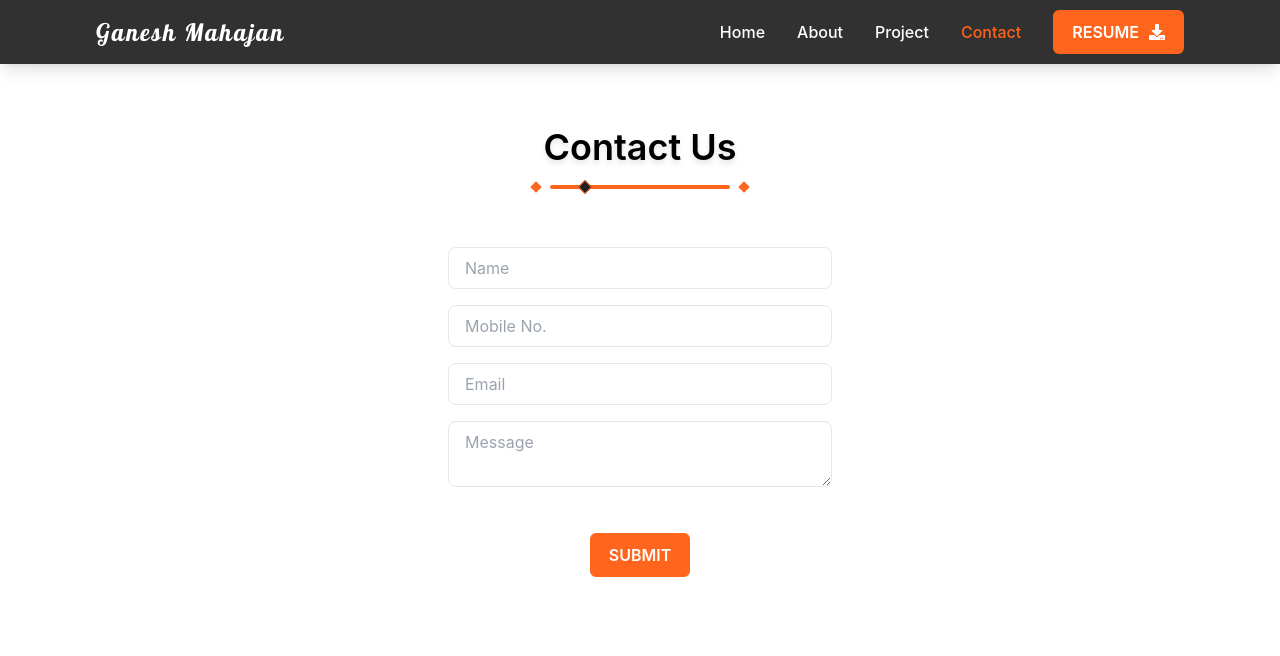
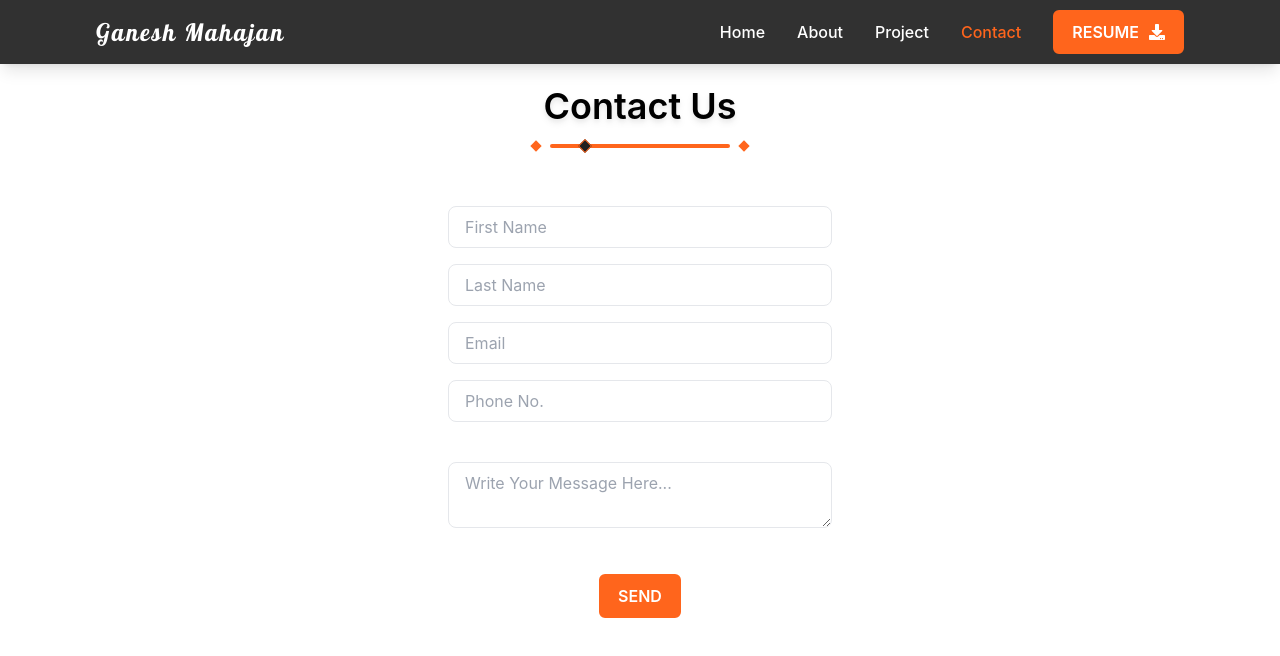
Before and after one commit to Ganesh212001/Portfolio, a React (Create React App) app: page /contact in a window 1280 px wide. Shown: the top 656 px of the page. Built offline with nearby package versions, Linux system fonts and the light colour scheme.

Commit message:
Finale Eleven

```diff
--- a/package.json
+++ b/package.json
@@ -7,14 +7,20 @@
     "@testing-library/jest-dom": "^5.16.5",
     "@testing-library/react": "^13.4.0",
     "@testing-library/user-event": "^13.5.0",
+    "animate.css": "^4.1.1",
     "autoprefixer": "^10.4.14",
     "bootstrap": "^5.3.0",
+    "cors": "^2.8.5",
+    "express": "^4.18.2",
     "framer-motion": "^10.12.16",
+    "nodemailer": "^6.9.3",
     "postcss-cli": "^10.1.0",
     "react": "^18.2.0",
+    "react-bootstrap": "^2.7.4",
     "react-dom": "^18.2.0",
     "react-icons": "^4.9.0",
     "react-modern-drawer": "^1.2.0",
+    "react-on-screen": "^2.1.1",
     "react-responsive-carousel": "^3.2.23",
     "react-router-dom": "^6.11.2",
     "react-scripts": "5.0.1",
--- a/src/pages/About.js
+++ b/src/pages/About.js
@@ -16,6 +16,7 @@ import node from '../logo/backend/node.png'
 import express from '../logo/backend/express.png'
 import python from '../logo/backend/python.png'
 import mongo from '../logo/database/mongodb.png'
+import img from '../images/portfolio_img.png'
 
 
 const About1 = () => {
@@ -46,7 +47,7 @@ const About1 = () => {
             }}
           >
             <img
-              src= "https://res.cloudinary.com/du541igfh/image/upload/v1683035791/Blog%20Portfolio%20Gilbert/Project/berthutapea.com/GilbertHutapea_qjy2gq.png"
+              src= {img}
               alt="Ganesh Mahajan"
               className="p-12 w-70 h-70 transform translate-y-[-12%]"
               title="Ganesh Mahajan"
--- a/src/pages/Contact.js
+++ b/src/pages/Contact.js
@@ -1,8 +1,48 @@
-import React from 'react';
+import { useState } from "react";
 import { motion } from 'framer-motion';
+import { Col } from "react-bootstrap"
 import BottomLine from "../components/atoms/BottomLine/index";
 
 const Contact = () => {
+
+    const formInitialDetails = {
+      firstName: '',
+      lastName: '',
+      email: '',
+      phone: '',
+      message: ''
+    }
+    const [formDetails, setFormDetails] = useState(formInitialDetails);
+    const [buttonText, setButtonText] = useState('Send');
+    const [status, setStatus] = useState({});
+
+    const onFormUpdate = (category, value) => {
+        setFormDetails({
+          ...formDetails,
+          [category]: value
+        })
+    }
+
+    const handleSubmit = async (e) => {
+      e.preventDefault();
+      setButtonText("Sending...");
+      let response = await fetch("http://localhost:5000/contact", {
+        method: "POST",
+        headers: {
+          "Content-Type": "application/json;charset=utf-8",
+        },
+        body: JSON.stringify(formDetails),
+      });
+      setButtonText("Send");
+      let result = await response.json();
+      setFormDetails(formInitialDetails);
+      if (result.code === 200) {
+        setStatus({ succes: true, message: 'Message sent successfully'});
+      } else {
+        setStatus({ succes: false, message: 'Something went wrong, please try again later.'});
+      }
+    };
+
   return (
     <div className="flex justify-center flex-col items-center h-screen -mt-10">
        <h1 className="text-4xl font-semibold drop-shadow-md text-center">
@@ -14,32 +54,34 @@ const Contact = () => {
           </motion.div>
           </h1>
           <BottomLine />
-        <form className='w-96'>
+        <form onSubmit={handleSubmit} className='w-96'>
           <div className="mb-4 mt-14 space-y-4">
           <motion.div
         initial={{ opacity: 0, x: -100 }}
         animate={{ opacity: 1, x: 0 }}
         transition={{ duration: 5 }}>
-            <input
+            <input value={formDetails.firstName}
               className="w-full px-4 py-2 border rounded-lg"
               type="text"
               id="name"
               name="name"
-              placeholder='Name'
+              placeholder='First Name'
+              onChange={(e) => onFormUpdate('firstName', e.target.value)}
             />
             </motion.div>
           </div>
           <div className="mb-4">
           <motion.div className='direction-reverse'
-        initial={{ opacity: 0, x: 100 }}
-        animate={{ opacity: 1, x: 0 }}
-        transition={{ duration: 5 }}>
-            <input
+            initial={{ opacity: 0, x: 100 }}
+            animate={{ opacity: 1, x: 0 }}
+            transition={{ duration: 5 }}>
+          <input value={formDetails.lasttName}
               className="w-full px-4 py-2 border rounded-lg"
               type="text"
               id="mobile"
               name="mobile"
-              placeholder='Mobile No.'
+              placeholder='Last Name'
+              onChange={(e) => onFormUpdate('lastName', e.target.value)}
             />
             </motion.div>
           </div>
@@ -48,12 +90,13 @@ const Contact = () => {
         initial={{ opacity: 0, x: -100 }}
         animate={{ opacity: 1, x: 0 }}
         transition={{ duration: 5 }}>
-            <input
+            <input value={formDetails.email}
               className="w-full px-4 py-2 border rounded-lg"
               type="email"
               id="email"
               name="email"
               placeholder='Email'
+              onChange={(e) => onFormUpdate('email', e.target.value)}
             />
             </motion.div>
           </div>
@@ -62,29 +105,48 @@ const Contact = () => {
         initial={{ opacity: 0, x: 100 }}
         animate={{ opacity: 1, x: 0 }}
         transition={{ duration: 5 }}>
-            <textarea
+            <input value={formDetails.phone}
+              className="w-full px-4 py-2 border rounded-lg"
+              id="phone"
+              name="phone"
+              placeholder='Phone No.'
+              onChange={(e) => onFormUpdate('phone', e.target.value)}
+            ></input>
+            </motion.div>
+          </div><br />
+          <div className="mb-4">
+          <motion.div
+        initial={{ opacity: 0, x: -100 }}
+        animate={{ opacity: 1, x: 0 }}
+        transition={{ duration: 5 }}>
+            <textarea value={formDetails.message}
               className="w-full px-4 py-2 border rounded-lg"
               id="message"
               name="message"
-              rows="2"
-              placeholder='Message'
+              placeholder='Write Your Message Here...'
+              onChange={(e) => onFormUpdate('message', e.target.value)}
             ></textarea>
             </motion.div>
           </div><br />
           <div className="flex flex-wrap mb-4">
-             <div className="w-full">
+            <div className="w-full">
               <motion.div
                 initial={{ opacity: 0, y: 100 }}
                 animate={{ opacity: 1, y: 0 }}
                 transition={{ duration: 2 }}>
                 <button className="primary-button mx-auto">
-                  <span>Submit</span>
+                  <span>{buttonText}</span>
                 </button>
               </motion.div>
-             </div>
+            </div>
+                    {
+                      status.message &&
+                      <Col className="mx-auto mt-4">
+                        <p className={status.success === false ? "danger text-red-600" : "success text-green-600"}>{status.message}</p>
+                      </Col>
+                    }
            </div>
         </form>
-
     </div>
   );
 };
```
Also changed, not shown: server.js (added, +52 -0 lines), src/images/portfolio_img.png (added), 1 other file (tests, documents, lock files or other folders).
